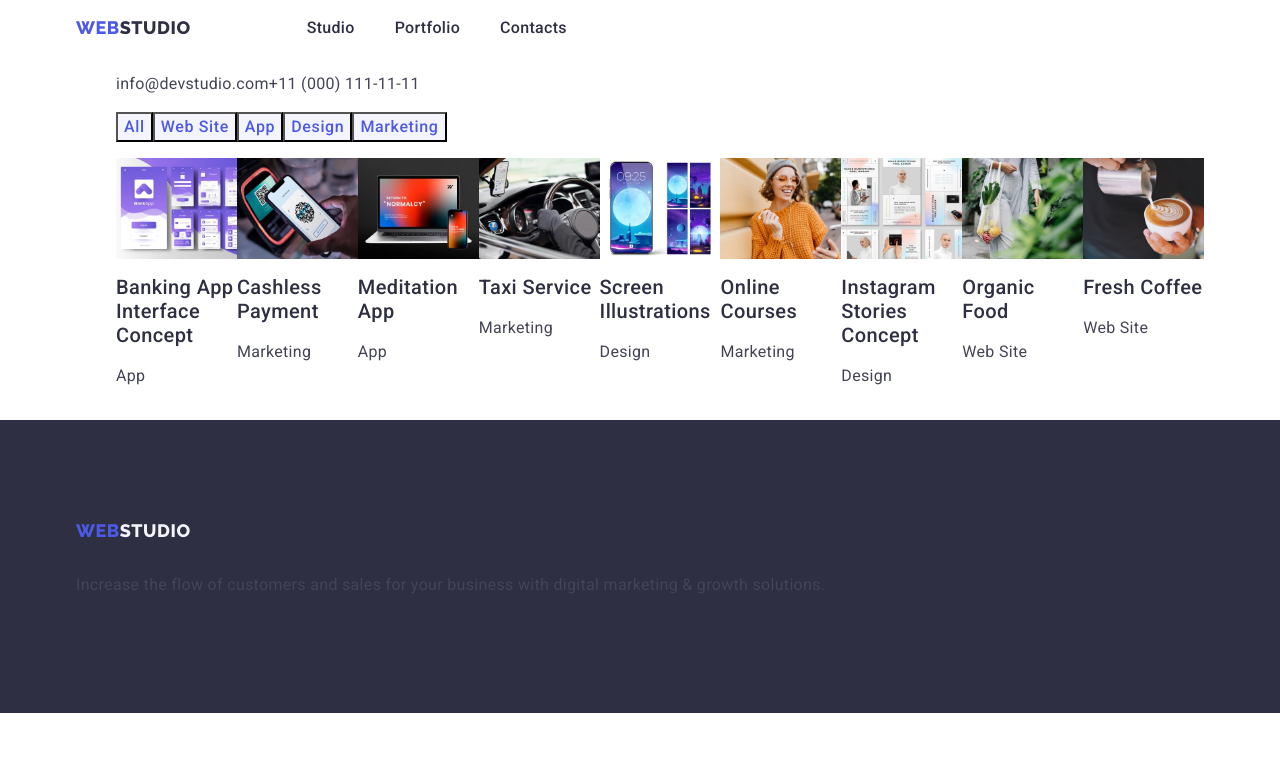
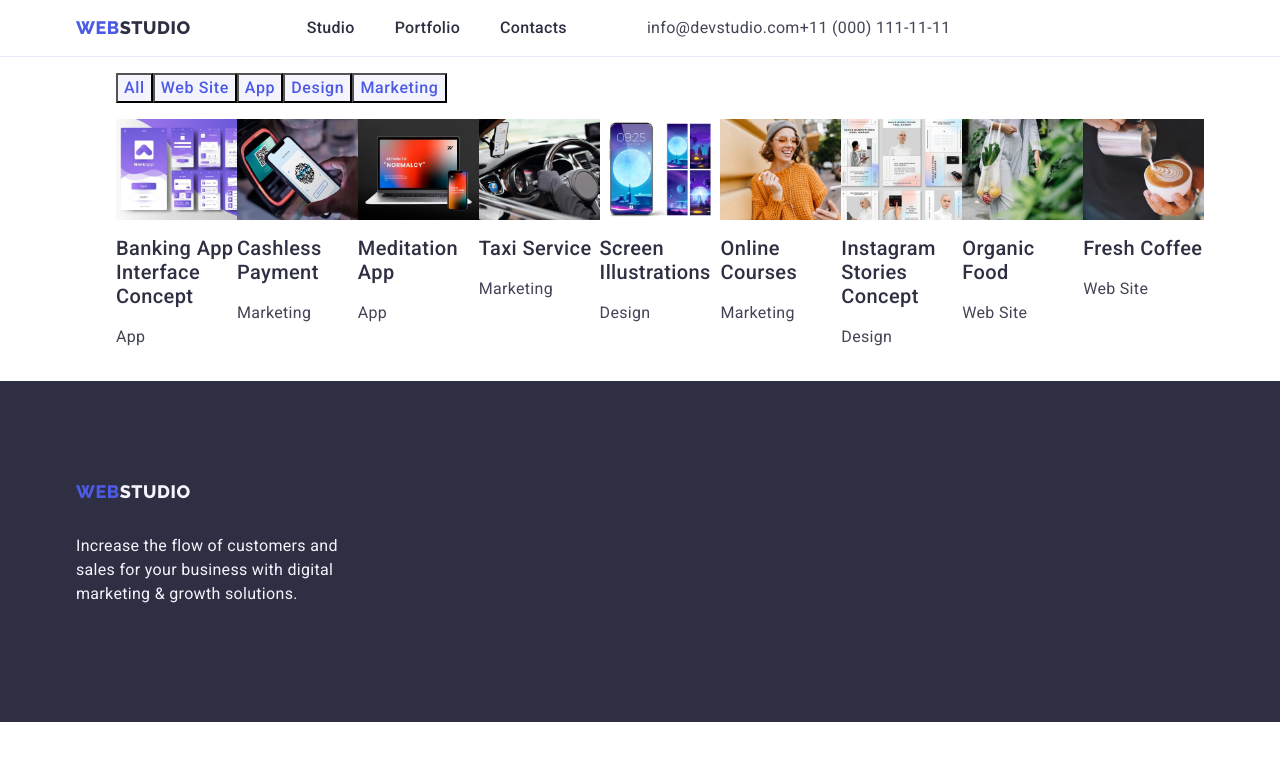
Before and after one commit to Mixa88/goit-markup-hw-03, a plain HTML site: page portfolio.html in a window 1280 px wide. Drawn offline with nearby package versions, Linux system fonts and the light colour scheme.

Commit message:
portfolio updt

```diff
--- a/css/styles.css
+++ b/css/styles.css
@@ -363,6 +363,19 @@ img {
   max-width: 264px;
 }
 
+
+/* Portfolio */
+
+.nav-portfolio {
+  border-bottom: 1px solid #e7e9fc;
+}
+
+.container-portfolio {
+  display: flex;
+}
+
+
+
 .button-filter {
   font-family: "Roboto", sans-serif;
   font-weight: 500;
--- a/portfolio.html
+++ b/portfolio.html
@@ -32,8 +32,8 @@
   <body>
     <!-- Logo and navigation -->
 
-    <header>
-      <div class="container">
+    <header class="nav-portfolio">
+      <div class="container-portfolio container">
         <nav class="nav-line">
           <a class="link-logo link" href="./index.html"
             >Web<span class="logo-text">Studio</span></a
@@ -189,7 +189,7 @@
         <a class="footer-link-logo link" href="./index.html"
           >Web<span class="footer-logo-text">Studio</span></a
         >
-        <p>
+        <p class="footer-desk">
           Increase the flow of customers and sales for your business with digital
           marketing & growth solutions.
         </p>
```
